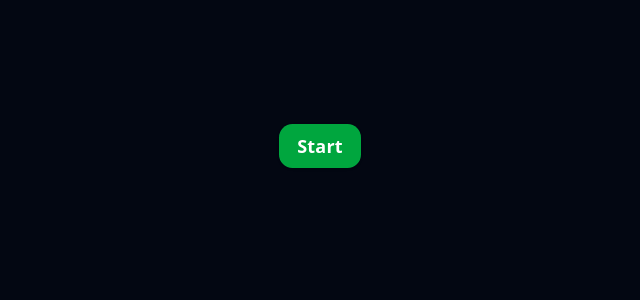
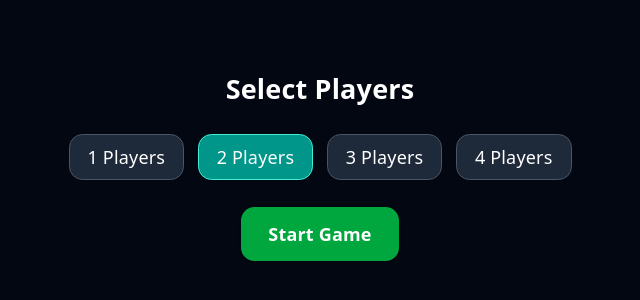
Before and after one commit to Lykae/cardburn, a React (Vite) app: page / in a window 1280 px wide. Shown: the part 234-534 px from the top of the page, without its empty margins (320-960 px from the left). Built offline with nearby package versions, Linux system fonts and the light colour scheme.

Commit message:
multiplayer update

```diff
--- a/src/components/GameBoard.tsx
+++ b/src/components/GameBoard.tsx
@@ -6,62 +6,92 @@ export default function GameBoard() {
   const game = useGame();
 
   const [openPile, setOpenPile] = useState<"discard" | "exile" | null>(null);
+  const [selectedPlayers, setSelectedPlayers] = useState<number>(2);
+  const [showPassScreen, setShowPassScreen] = useState(false);
 
   const inGame = !!game.currentEnemy;
 
+  const currentPlayer = game.currentPlayer;
+
+  function startGame() {
+    game.startGame(selectedPlayers);
+  }
+
   return (
     <div className="h-screen w-screen overflow-hidden bg-gray-950 text-white flex flex-col justify-between">
-      {/* TOP AREA */}
+      {/* ================= START SCREEN ================= */}
+      {!inGame && (
+        <div className="h-full flex flex-col justify-center items-center gap-6">
+          <h1 className="text-2xl font-bold">Select Players</h1>
 
-      {!inGame && (
-        <div className="h-full p-3 flex justify-center items-center">
-          {/* Start Button (hidden in game) */}
+          <div className="flex gap-3">
+            {[1, 2, 3, 4].map((n) => (
               <button
-            className="bg-green-600 px-4 py-2 rounded-xl font-semibold shadow"
-            onClick={game.startGame}
+                key={n}
+                onClick={() => setSelectedPlayers(n)}
+                className={`px-4 py-2 rounded-xl border ${
+                  selectedPlayers === n
+                    ? "bg-teal-600 border-teal-300"
+                    : "bg-gray-800 border-gray-600"
+                }`}
               >
-            Start
+                {n} Players
+              </button>
+            ))}
+          </div>
+
+          <button
+            className="bg-green-600 px-6 py-3 rounded-xl font-semibold shadow"
+            onClick={startGame}
+          >
+            Start Game
           </button>
         </div>
       )}
 
+      {/* ================= GAME UI ================= */}
       {inGame && (
+        <>
+          {/* TOP BAR */}
           <div className="h-12 absolute top-2 left-2 flex gap-2 font-semibold z-40">
             <button
               onClick={() => setOpenPile("discard")}
-            className="bg-teal-900/60 hover:bg-teal-800/60  rounded-lg border border-teal-500 text-teal-100 px-2 py-1"
+              className="bg-teal-900/60 rounded-lg border border-teal-500 px-2 py-1"
             >
               Discard: {game.discard.length}
             </button>
 
             <button
               onClick={() => setOpenPile("exile")}
-            className="bg-teal-900/60 hover:bg-teal-800/60  rounded-lg border border-teal-500 text-teal-100 px-2 py-1"
+              className="bg-teal-900/60 rounded-lg border border-teal-500 px-2 py-1"
             >
               Exile: {game.exile.length}
             </button>
+
+            {/* CURRENT PLAYER INDICATOR */}
+            <button className="px-2 py-1 bg-purple-900/60 border border-purple-500 rounded-lg">
+              P{game.currentPlayerIndex + 1} Turn
+            </button>
           </div>
-      )}
 
-      {/* Jokers */}
-      {inGame && (
+          {/* JOKERS */}
           <div className="flex gap-2 justify-end p-2">
-          {game.jokers.map((active, i) => (
+            {game.jokers.map((active: boolean, i: number) => (
               <div
                 key={i}
                 onClick={() => game.useJoker(i)}
-              className={`w-12 h-12 flex items-center justify-center rounded-lg border border-gray-600 cursor-pointer
-                  ${active ? "bg-teal-900/60 hover:bg-teal-800/60  rounded-lg border border-teal-500 text-teal-100" : "bg-gray-800 opacity-40"}
-                `}
+                className={`w-12 h-12 flex items-center justify-center rounded-lg border cursor-pointer ${
+                  active
+                    ? "bg-teal-900/60 border-teal-500"
+                    : "bg-gray-800 opacity-40"
+                }`}
               >
                 <img className="p-1" src={joker} />
               </div>
             ))}
           </div>
-      )}
 
           {/* ENEMY */}
-      {inGame && (
           <div className="text-center px-3 pb-2">
             {game.currentEnemy && (
               <div className="mt-2 inline-block bg-red-900/60 border border-red-500 rounded-xl p-3 shadow-lg">
@@ -69,33 +99,32 @@ export default function GameBoard() {
                 <p className="text-sm">STR: {game.currentEnemy.strength}</p>
                 <img
                   src={game.currentEnemy.src}
-                className="w-[32vh] mx-auto mt-1 rounded-lg border border-black shadow-md"
+                  className="w-[32vh] mx-auto mt-1 rounded-lg border"
                 />
               </div>
             )}
           </div>
-      )}
 
           {/* ACTION BUTTON */}
-      {inGame && (
           <div className="px-3 flex justify-center">
             <button
-            className="w-full lg:w-40 md:h-20 bg-teal-900/60 hover:bg-teal-800/60  rounded-lg border border-teal-500 text-teal-100 py-3 font-semibold shadow-lg"
+              className="w-full lg:w-40 md:h-20 bg-teal-900/60 rounded-lg border border-teal-500 py-3 font-semibold shadow-lg"
               onClick={
                 game.postAttackPhase ? game.confirmDiscardPayment : game.attack
               }
             >
               {game.postAttackPhase
                 ? `Discard ${game.getDiscardSelectionValue()}/${game.discardRequirement}`
+                : game.attackSelection.length === 0
+                  ? "Yield"
                   : "Attack"}
             </button>
           </div>
-      )}
 
-      {/* HAND (fixed bottom dock) */}
+          {/* HAND */}
           <div className="px-2 pb-2 flex justify-center">
             <div className="flex overflow-x-auto no-scrollbar pt-5 py-2 px-4">
-          {game.playerHand.map((card, index) => (
+              {currentPlayer.hand.map((card, index) => (
                 <img
                   key={card.id}
                   src={card.src}
@@ -104,21 +133,22 @@ export default function GameBoard() {
                       ? game.toggleDiscardSelect(card)
                       : game.toggleAttackSelect(card)
                   }
-              className={`
-                  w-22 md:w-32 lg:w-40 aspect-2.5/3.5 object-cover rounded-lg border shadow-md
-                  shrink-0 hover:-translate-y-4 border-gray-900
-                  ${index > 0 ? "-ml-8" : ""}
-                  ${
+                  className={`w-22 md:w-32 lg:w-40 aspect-2.5/3.5 object-cover rounded-lg border shadow-md shrink-0 hover:-translate-y-4 ${
+                    index > 0 ? "-ml-8" : ""
+                  } ${
                     game.attackSelection.includes(card.id) ||
                     game.discardSelection.includes(card.id)
                       ? "-translate-y-4 ring-2 ring-yellow-400"
                       : ""
-                  }
-                `}
+                  }`}
                 />
               ))}
             </div>
           </div>
+        </>
+      )}
+
+
 
       {(game.gameStatus === "won" || game.gameStatus === "lost") && (
         <div className="fixed inset-0 bg-black/70 flex items-center justify-center z-50">
@@ -143,6 +173,16 @@ export default function GameBoard() {
         </div>
       )}
 
+      {/* PASS DEVICE OVERLAY */}
+      {showPassScreen && (
+        <div className="fixed inset-0 bg-black flex items-center justify-center z-50">
+          <h1 className="text-3xl font-bold text-center">
+            Pass to Player {game.currentPlayerIndex + 1}
+          </h1>
+        </div>
+      )}
+
+      {/* PILES MODAL */}
       {openPile && (
         <div
           className="fixed inset-0 bg-black/70 flex items-center justify-center z-50"
@@ -156,7 +196,7 @@ export default function GameBoard() {
 
             <div className="grid grid-cols-3 gap-2">
               {(openPile === "discard" ? game.discard : game.exile).map(
-                (card) => (
+                (card: any) => (
                   <img
                     key={card.id}
                     src={card.src}
--- a/src/game/logic/useGame.ts
+++ b/src/game/logic/useGame.ts
@@ -5,11 +5,17 @@ import { CARD_RANK, Card } from "../engine/Card";
 type Turn = "Player" | "Enemy";
 type PlayMode = "normal" | "ace" | "burn";
 type GameStatus = "menu" | "playing" | "won" | "lost";
+type PlayerState = {
+  hand: Card[];
+};
 
 export function useGame() {
   const deckRef = useRef(new Deck());
 
-  const [playerHand, setPlayerHand] = useState<Card[]>([]);
+  const [players, setPlayers] = useState<PlayerState[]>([]);
+  const [currentPlayerIndex, setCurrentPlayerIndex] = useState(0);
+
+  //const [playerHand, setPlayerHand] = useState<Card[]>([]);
   //const [playArea, setPlayArea] = useState<Card[]>([]);
   const [discard, setDiscard] = useState<Card[]>([]);
   const [exile, setExile] = useState<Card[]>([]);
@@ -30,10 +36,20 @@ export function useGame() {
 
   const [gameStatus, setGameStatus] = useState<GameStatus>("menu");
 
+  const currentPlayer = players[currentPlayerIndex];
+
+  const setPlayersSafe = (updater: (p: PlayerState[]) => PlayerState[]) => {
+    setPlayers((prev) => updater([...prev]));
+  };
+
+  const playerHand = currentPlayer?.hand ?? [];
+
+  const [maxHandSize, setMaxHandSize] = useState<number>(8);
+
   // -----------------------------
   // INIT
   // -----------------------------
-  const startGame = () => {
+  const startGame = (playerCount: number) => {
     setGameStatus("playing");
     const d = deckRef.current;
 
@@ -50,15 +66,31 @@ export function useGame() {
 
     const queue = [...jacks, ...queens, ...kings];
 
+    let computedMaxHandSize = 8;
+
+    if (playerCount === 2) computedMaxHandSize = 7;
+    else if (playerCount === 3) computedMaxHandSize = 6;
+    else if (playerCount === 4) computedMaxHandSize = 5;
+    setMaxHandSize(computedMaxHandSize);
+
+    const newPlayers: PlayerState[] = Array.from(
+      { length: playerCount },
+      () => ({
+        hand: d.gameCards.splice(0, computedMaxHandSize),
+      }),
+    );
+
+    setPlayers(newPlayers);
+    setCurrentPlayerIndex(0);
+
     setEnemyQueue(queue);
     setCurrentEnemy(queue.shift() || null);
 
-    setPlayerHand(d.gameCards.splice(0, 8));
+    //setPlayerHand(d.gameCards.splice(0, 8));
     setAttackSelection([]);
     setDiscard([]);
     setExile([]);
 
-    setTurn("Player");
     setPlayMode("normal");
     setHasAttacked(false);
     setDiscardSelection([]);
@@ -69,8 +101,7 @@ export function useGame() {
   // -----------------------------
   // HELPERS
   // -----------------------------
-  const hasAce = (cards: Card[]) =>
-    cards.some((c) => c.value === CARD_RANK.ACE);
+  const hasAce = (cards: Card[]) => cards.some((c) => c.value === 1);
 
   const getSelectedCards = () =>
     playerHand.filter((c) => c && discardSelection.includes(c.id));
@@ -81,23 +112,26 @@ export function useGame() {
     return count;
   };
 
-  const getHandValue = () =>
-    playerHand.reduce((sum, card) => sum + card.value, 0);
+  const getAttackCards = () =>
+    currentPlayer.hand.filter((c) => attackSelection.includes(c.id));
 
-  const getAttackCards = () =>
-    playerHand.filter((c) => attackSelection.includes(c.id));
+  const emptyHand = () => {
+    setPlayersSafe((prev) => {
+      const p = prev[currentPlayerIndex];
+      p.hand = [];
+      return prev;
+    });
+  };
 
   const returnToMenu = () => {
     deckRef.current = new Deck();
 
-    setPlayerHand([]);
     setDiscard([]);
     setExile([]);
 
     setEnemyQueue([]);
     setCurrentEnemy(null);
 
-    setTurn("Player");
     setJokers([true, true]);
 
     setPlayMode("normal");
@@ -126,9 +160,50 @@ export function useGame() {
   // -----------------------------
   const drawCards = (n: number) => {
     const d = deckRef.current;
-    const drawn = d.gameCards.splice(0, n);
 
-    setPlayerHand((prev) => [...prev, ...drawn]);
+    setPlayers((prev) => {
+      const next = prev.map((p) => ({
+        ...p,
+        hand: [...p.hand],
+      }));
+
+      let playerIterator = currentPlayerIndex;
+
+      while (n > 0) {
+        const player = next[playerIterator];
+
+        let handSize = player.hand.length;
+        if (playerIterator === currentPlayerIndex) {
+          handSize -= attackSelection.length;
+        }
+
+        if (handSize < maxHandSize) {
+          const card = d.gameCards.shift();
+          if (!card) break;
+
+          console.log("----");
+          console.log("playerIterator", playerIterator);
+          console.log("card", card);
+          console.log("----");
+
+          player.hand.push(card);
+          n--;
+        }
+
+        let someoneCanDraw = false;
+        next.forEach((p) => {
+          if (p.hand.length < maxHandSize) {
+            someoneCanDraw = true;
+          }
+        });
+
+        if (!someoneCanDraw) break;
+
+        playerIterator = (playerIterator + 1) % next.length;
+      }
+
+      return next;
+    });
   };
 
   // -----------------------------
@@ -137,12 +212,10 @@ export function useGame() {
   const canPlayCard = (card: Card) => {
     const active = getAttackCards();
 
-    if (turn !== "Player") return false;
-
     // ACE MODE
     if (hasAce(active)) {
       if (active.length >= 2) return false;
-      if (card.value === CARD_RANK.ACE) return false;
+      if (card.value === 1) return false;
       return true;
     }
 
@@ -164,6 +237,8 @@ export function useGame() {
       return true;
     }
 
+    if (card.suit === "Flames" && active.length >= 1) return true;
+
     return false;
   };
 
@@ -172,18 +247,25 @@ export function useGame() {
   // -----------------------------
   const toggleAttackSelect = (card: Card) => {
     if (postAttackPhase) return;
-    if (turn !== "Player") return;
 
-    const isSelected = attackSelection.includes(card.id);
+    setAttackSelection((prev) => {
+      const isSelected = prev.includes(card.id);
 
       if (isSelected) {
-      setAttackSelection((prev) => prev.filter((id) => id !== card.id));
-      return;
+        return prev.filter((id) => id !== card.id);
       }
 
-    if (!canPlayCard(card)) return;
+      if (!canPlayCard(card)) return prev;
 
-    setAttackSelection((prev) => [...prev, card.id]);
+      return [...prev, card.id];
+    });
+  };
+
+  const endTurn = () => {
+    setAttackSelection([]);
+    setDiscardSelection([]);
+
+    setCurrentPlayerIndex((prev) => (prev + 1) % players.length);
   };
 
   // -----------------------------
@@ -192,28 +274,28 @@ export function useGame() {
   const toggleDiscardSelect = (card: Card) => {
     if (!postAttackPhase) return;
 
-    const isSelected = discardSelection.includes(card.id);
+    setDiscardSelection((prev) => {
+      const isSelected = prev.includes(card.id);
 
       if (isSelected) {
-      setDiscardSelection((prev) => prev.filter((id) => id !== card.id));
-      return;
+        return prev.filter((id) => id !== card.id);
       }
 
-    // compute from CURRENT selection ONLY
-    const selectedCards = playerHand.filter(
-      (c) => c && discardSelection.includes(c.id),
+      const selectedCards = currentPlayer.hand.filter((c) =>
+        prev.includes(c.id),
       );
 
       const currentSum = selectedCards.reduce((s, c) => s + c.value, 0);
 
-    if (currentSum >= discardRequirement) return;
+      if (currentSum >= discardRequirement) return prev;
 
-    setDiscardSelection((prev) => [...prev, card.id]);
+      return [...prev, card.id];
+    });
   };
 
-  const moveToDiscard = (cards: Card[]) => {
-    setDiscard((prev) => [...prev, ...cards]);
-  };
+  //const moveToDiscard = (cards: Card[]) => {
+  //  setDiscard((prev) => [...prev, ...cards]);
+  //};
 
   const confirmDiscardPayment = () => {
     if (!postAttackPhase) return;
@@ -223,27 +305,41 @@ export function useGame() {
     const total = selectedCards.reduce((s, c) => s + c.value, 0);
     if (total < discardRequirement) return;
 
-    setPlayerHand((prev) =>
-      prev.filter((c) => !discardSelection.includes(c.id)),
-    );
+    //currentPlayer.hand.filter((c) => !discardSelection.includes(c.id));
+    //
+    //moveToDiscard(selectedCards);
 
-    moveToDiscard(selectedCards);
+    setPlayersSafe((prev) => {
+      prev[currentPlayerIndex] = {
+        ...prev[currentPlayerIndex],
+        hand: prev[currentPlayerIndex].hand.filter(
+          (c) => !discardSelection.includes(c.id),
+        ),
+      };
+
+      return prev;
+    });
+
+    setDiscard((old) => [...old, ...selectedCards]);
 
     setDiscardRequirement(0);
     setDiscardSelection([]);
     setPostAttackPhase(false);
     setAttackSelection([]);
-    setHasAttacked(false);
-    setTurn("Player");
+    endTurn();
+
+    //setTurn("Player");
   };
 
   // -----------------------------
   // ATTACK
   // -----------------------------
   const attack = () => {
-    if (!currentEnemy || turn !== "Player") return;
+    if (!currentEnemy) return;
 
-    const resolvedCards = getAttackCards();
+    const resolvedCards = currentPlayer.hand.filter((c) =>
+      attackSelection.includes(c.id),
+    );
 
     let cardsToDiscard = [...resolvedCards];
 
@@ -310,23 +406,44 @@ export function useGame() {
       ) {
         if (resolvedCards.length >= 2) {
           const exiled = resolvedCards.slice(0, 2);
-          setExile((prev) => [...prev, ...resolvedCards.slice(0, 2)]);
+          setExile((prev) => [...prev, ...exiled]);
 
           const exiledIds = new Set(exiled.map((c) => c.id));
 
-          cardsToDiscard = resolvedCards.filter((c) => !exiledIds.has(c.id));
+          setPlayersSafe((prev) => {
+            prev[currentPlayerIndex] = {
+              ...prev[currentPlayerIndex],
+              hand: prev[currentPlayerIndex].hand.filter(
+                (c) => !exiledIds.has(c.id),
+              ),
+            };
+
+            return prev;
+          });
+
+          cardsToDiscard = cardsToDiscard.filter((c) => !exiledIds.has(c.id));
         }
       }
     }
 
     setCurrentEnemy(updated);
 
+    const attackIds = new Set(cardsToDiscard.map((c) => c.id));
 
-    const attackIds = new Set(resolvedCards.map((c) => c.id));
+    setPlayersSafe((prev) => {
+      prev[currentPlayerIndex] = {
+        ...prev[currentPlayerIndex],
+        hand: prev[currentPlayerIndex].hand.filter((c) => !attackIds.has(c.id)),
+      };
 
-    setPlayerHand((prev) => prev.filter((c) => !attackIds.has(c.id)));
+      return prev;
+    });
 
-    moveToDiscard(cardsToDiscard);
+    setDiscard((old) => [...old, ...cardsToDiscard]);
+
+    //currentPlayer.hand.filter((c) => !attackIds.has(c.id));
+    //
+    //moveToDiscard(cardsToDiscard);
 
     const remainingHand = playerHand.filter(
       (c) => !attackSelection.includes(c.id),
@@ -342,7 +459,7 @@ export function useGame() {
       return;
     }
 
-    if (remainingValue < updated.strength) {
+    if (remainingValue <= updated.strength) {
       setGameStatus("lost");
       return;
     }
@@ -371,8 +488,8 @@ export function useGame() {
         return copy;
       });
 
-
-      setTurn("Player");
+      //setTurn("Player");
+      endTurn();
       return;
     }
 
@@ -381,7 +498,8 @@ export function useGame() {
     if (updated.strength <= 0) {
       setDiscardRequirement(0);
       setPostAttackPhase(false);
-      setTurn("Enemy");
+      endTurn();
+      //setTurn("Enemy");
       return;
     }
 
@@ -400,8 +518,6 @@ export function useGame() {
     setDiscardSelection([]);
     setPostAttackPhase(false);
     setAttackSelection([]);
-    setHasAttacked(false);
-    setTurn("Player");
   };
 
   // -----------------------------
@@ -413,7 +529,8 @@ export function useGame() {
     const discarded = playerHand;
 
     setDiscard((p) => [...p, ...discarded]);
-    setPlayerHand([]);
+
+    emptyHand();
 
     setJokers((p) => {
       const copy = [...p];
@@ -425,14 +542,13 @@ export function useGame() {
     d.gameCards.push(...discarded);
     d.shuffle(d.gameCards);
 
-    drawCards(8);
+    drawCards(maxHandSize);
   };
 
   // -----------------------------
   // API
   // -----------------------------
   return {
-    playerHand,
     discard,
     exile,
 
@@ -463,5 +579,9 @@ export function useGame() {
 
     gameStatus,
     returnToMenu,
+
+    currentPlayerIndex,
+    currentPlayer,
+    endTurn,
   };
 }
```
Also changed, not shown: src/components/PassDeviceModal.tsx (deleted, +0 -16 lines), src/game/engine/Player.ts (deleted, +0 -7 lines). Lines whose indentation alone changed are shown as unchanged.
